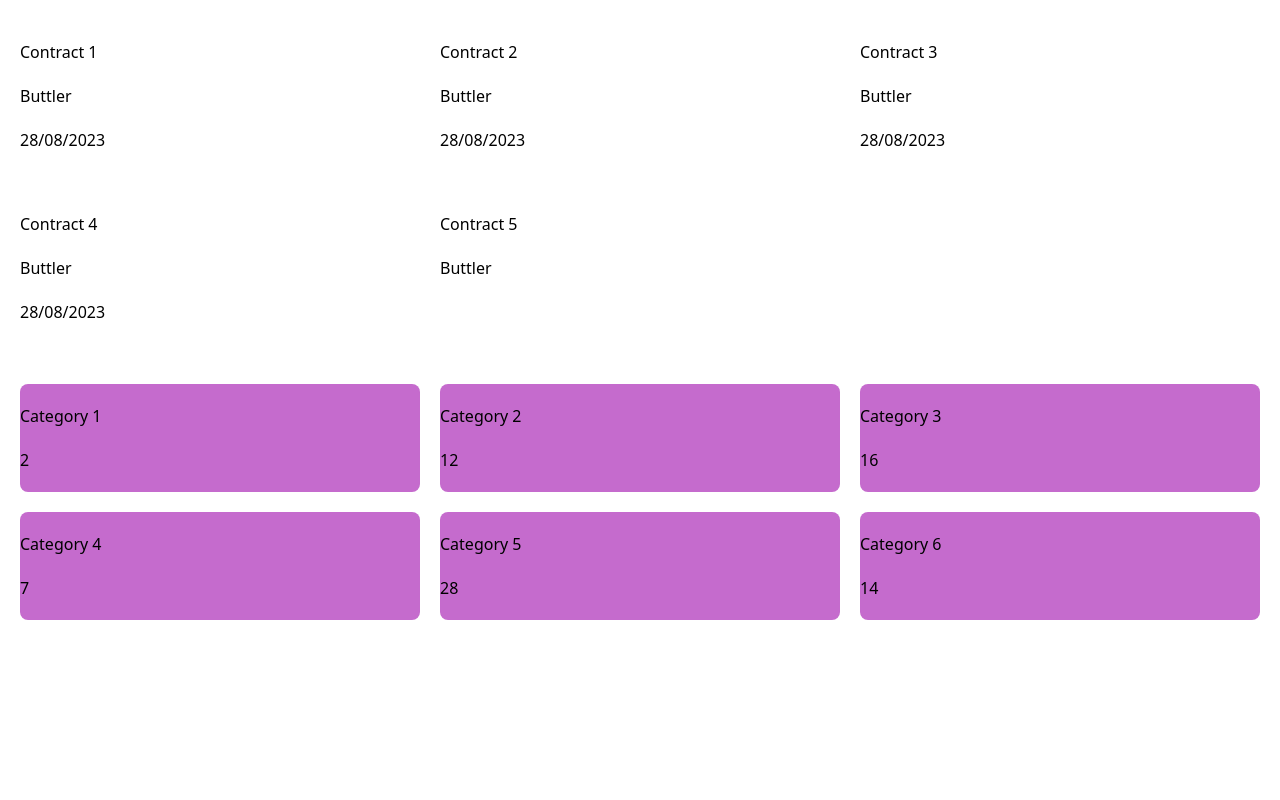
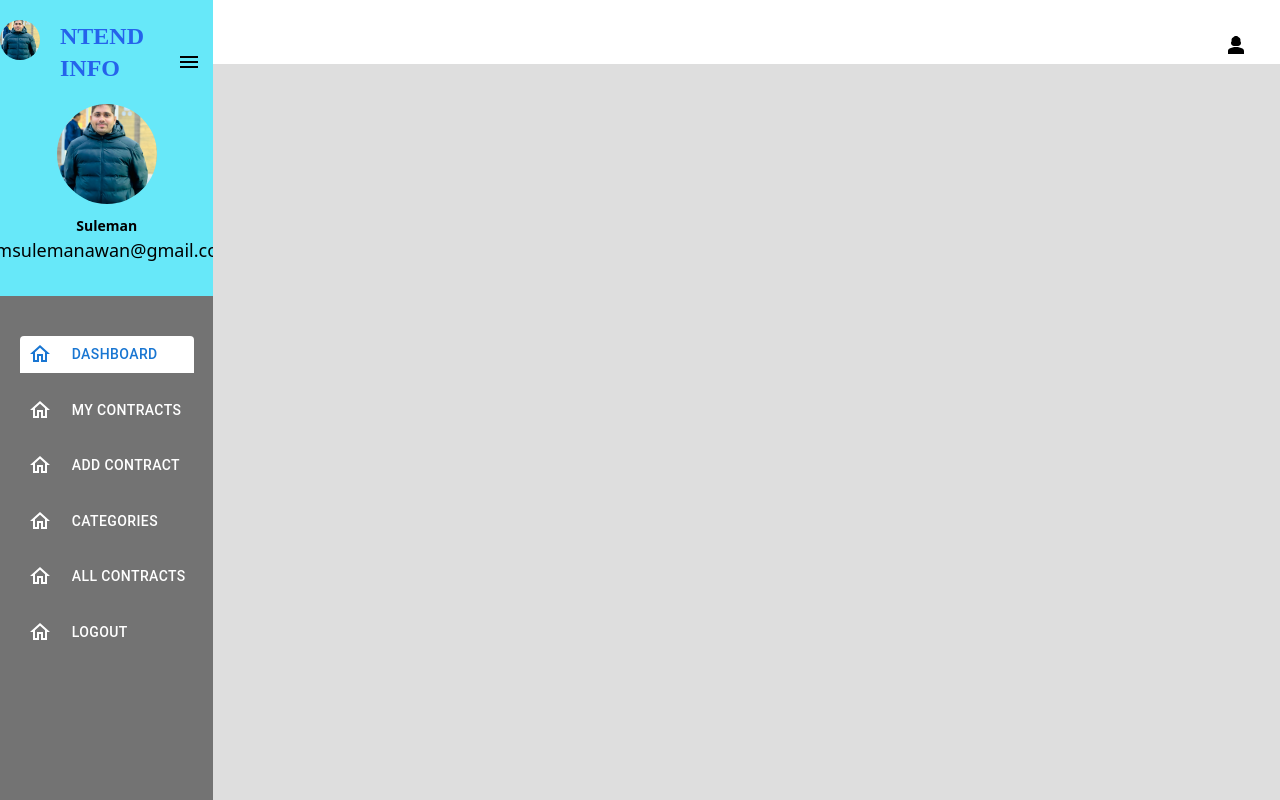
Before and after one commit to muhammad-suleman-awan/ntend-app, a React (Create React App) app: page /dashboard in a window 1280 px wide. Built offline with nearby package versions, Linux system fonts and the light colour scheme.

Commit message:
App Outlet

```diff
--- a/src/App.js
+++ b/src/App.js
@@ -23,28 +23,31 @@ function App() {
   return (
     <Router>
       <Routes>
-        <Route path="/app" element={<AppWrapper />}>
-          <Route path="/app/dashboard" element={<DashboardIndex />}></Route>
-          <Route path="/app/profile" element={<ProfileIndex />}></Route>
-          <Route path="/app/Screen2Index" element={<Screen2Index />}></Route>
-          <Route path="/app/Screen3Index" element={<Screen3Index />}></Route>
-          <Route path="/app/CategoryScreenIndex" element={<CategoryScreenIndex />}></Route>
-          <Route path="/app/IndexScreen5" element={<IndexScreen5 />}></Route>
-          <Route path="/app/Screen6Index" element={<Screen6Index />}></Route>
+        <Route path="/dashboard" element={<AppWrapper />}>
+          <Route
+            path="/dashboard/dashborady1"
+            element={<CardBodyMainDashBorad />}
+          ></Route>
+          <Route
+            path="/dashboard/Contract"
+            element={<Screen2Index></Screen2Index>}
+          ></Route>
+          <Route path="/dashboard/addContract" element={<Screen3Index />} />
+          <Route
+            path="/dashboard/Categories"
+            element={<CategoryScreenIndex />}
+          />
+          <Route path="/dashboard/AllContracts" element={<IndexScreen5 />} />
+          <Route path="/dashboard/profile" element={<Screen6Index />} />
+          <Route path="/dashboard/profileset" element={<ProfileIndex />} />
+        </Route>
+        <Route index element={<StartUpLogin />} />
+        <Route path="/logout" element={<StartUpLogin />} />
+        <Route path="/signUpPage" element={<Signup />} />
+        <Route path="/gotoSignUp" element={<StartUpLogin />} />
 
 
-
-        </Route>
-        <Route index element={<StartUpLogin />} />
-        <Route path="/signUpPage" element={<Signup />}></Route>
-        <Route path="/logoutpage" element={<StartUpLogin />}></Route>
-        <Route
-          path="/gotoSignUp"
-          element={<StartUpLogin></StartUpLogin>}
-        ></Route>
-        <Route path="/dashboard" element={<DashboardIndex />}></Route>
-
-        {/* <Route path="/DashboardBodymain"  element={ <CardBodyMainDashBorad></CardBodyMainDashBorad>}></Route> */}
+        {/* <Route path="/dashboard" element={<DashboardIndex />}></Route> */}
       </Routes>
     </Router>
   );
--- a/src/Components/AppWrapper.js
+++ b/src/Components/AppWrapper.js
@@ -1,17 +1,26 @@
 import React from "react";
-import { Outlet } from "react-router-dom";
+import { Outlet, useNavigate } from "react-router-dom";
 import DrawerBoard from "./dashboard/Drawer_bashboard";
 import HeaderIcon from "./dashboard/headerIcon";
+import { Button, IconButton } from "@mui/material";
 
 const AppWrapper = () => {
+  const profilesetting = useNavigate();
+
   return (
     <div className="h-screen grid grid-cols-12">
       <div className="col-span-2 h-screen bg-[#737373]">
         <DrawerBoard></DrawerBoard>
       </div>
       <div className="col-span-10 h-screen bg-[#dedede] ">
-        <div className="flex justify-end pr-5 h-16 place-content-center bg-white 	pt-5	">
-          <HeaderIcon></HeaderIcon>
+        <div className="flex justify-end pr-5 h-16 place-content-center bg-white 	pt-5 	">
+
+        <IconButton size="large" edge="start" color="inherit" className="border-2 border-red-400 color-black"
+            onClick={()=>profilesetting("/dashboard/profileset")}
+            >
+                <HeaderIcon></HeaderIcon>
+            </IconButton>
+
         </div>
         <div className="bg-[#dedede] ">
           <Outlet />
--- a/src/Components/dashboard/Avatar.js
+++ b/src/Components/dashboard/Avatar.js
@@ -13,8 +13,8 @@ const AvatarPic = ({name,email}) => {
         src={pic}
         sx={{ width: 100, height: 100 }}
       />
-      <span className="text-black-600 text-sm font-bold pt-3  	">{name}</span>
-      <span className="text-black-600 text-lg   	">{email}</span>
+      <span className="text-black-600 text-sm font-bold pt-3  flex justify-center">{name}</span>
+      <span className="text-black-600 text-lg   flex justify-center	">{email}</span>
     </div>
   );
 };
--- a/src/Components/dashboard/Body_DashBoard.js
+++ b/src/Components/dashboard/Body_DashBoard.js
@@ -6,8 +6,12 @@ import HomeOutlinedIcon from "@mui/icons-material/HomeOutlined";
 import { useNavigate } from "react-router-dom";
 
 const BodyDashBoard = () => {
-const navigate = useNavigate()
-  const goto = useNavigate();
+const navigate = useNavigate();
+  const Contract = useNavigate();
+  const addContract = useNavigate();
+  const Categories = useNavigate();
+  const AllContracts =useNavigate();
+  const logout = useNavigate();
   const buttons = [
 
     <Button
@@ -15,6 +19,7 @@ const navigate = useNavigate()
       key="one"
       className=" gap-5"
       sx={{ display: "flex", justifyContent: "flex-start", background: "white" }}
+      onClick={()=>navigate("/dashboard/dashborady1")}
     >
       <HomeOutlinedIcon></HomeOutlinedIcon>
       Dashboard
@@ -24,16 +29,17 @@ const navigate = useNavigate()
       sx={{ color: "white", display: "flex", justifyContent: "flex-start" }}
       className="gap-5 flex justify-start"
       variant="text"
-      onClick={()=>goto('/logoutpage')}
+      onClick={()=>Contract('/dashboard/Contract')}
     >
       <HomeOutlinedIcon></HomeOutlinedIcon>
-      Add Contracts
+      MY Contracts
     </Button>,
     <Button
       key="three"
       sx={{ color: "white", display: "flex", justifyContent: "flex-start" }}
       className="gap-5 flex justify-start"
       variant="text"
+      onClick={()=>addContract('/dashboard/addContract')}
     >
       <HomeOutlinedIcon></HomeOutlinedIcon>
       Add Contract
@@ -43,6 +49,7 @@ const navigate = useNavigate()
       sx={{ color: "white", display: "flex", justifyContent: "flex-start" }}
       className="gap-5"
       variant="text"
+      onClick={()=>Categories('/dashboard/Categories')}
     >
       <HomeOutlinedIcon></HomeOutlinedIcon>
       Categories
@@ -52,6 +59,7 @@ const navigate = useNavigate()
       sx={{ color: "white", display: "flex", justifyContent: "flex-start" }}
       className="gap-5"
       variant="text"
+      onClick={()=>AllContracts('/dashboard/AllContracts')}
     >
       <HomeOutlinedIcon></HomeOutlinedIcon>
       All Contracts
@@ -61,8 +69,8 @@ const navigate = useNavigate()
       sx={{ color: "white", display: "flex", justifyContent: "flex-start" }}
       className="gap-5"
       variant="text"
-      onClick={() => goto("/logoutpage")}
-    >
+      onClick={()=>{logout('/logout')}}
+     >
       <HomeOutlinedIcon></HomeOutlinedIcon>
       Logout
     </Button>
--- a/src/Components/dashboard/Drawer_bashboard.js
+++ b/src/Components/dashboard/Drawer_bashboard.js
@@ -4,8 +4,10 @@ import pic from "../pic.jpg";
 import MenuIcon from "@mui/icons-material/Menu";
 import BodyDashBoard from "./Body_DashBoard";
 import AvatarPic from "./Avatar";
+import { useNavigate } from "react-router-dom";
 
 const DrawerBoard = () => {
+  const profile = useNavigate();
   return (
     <div>
       <div>
@@ -18,7 +20,9 @@ const DrawerBoard = () => {
             >
               NTEND INFO
             </span>
-            <IconButton size="large" edge="start" color="inherit">
+            <IconButton size="large" edge="start" color="inherit"
+            onClick={()=>profile("/dashboard/profile")}
+            >
               <MenuIcon >  </MenuIcon>
             </IconButton>
           </div>
--- a/src/Components/login/loginScreen.js
+++ b/src/Components/login/loginScreen.js
@@ -60,7 +60,7 @@ const StartUpLogin = () => {
           <Button variant="contained" className="w-5/12 rounded-2xl	"
           onClick={() => signinGoto("/dashboard")}
           >
-            <span className=" font-light">Signin</span>
+            <span className=" font-light">Sign-in</span>
           </Button>
           <Button variant="text" className="w-3/12"
            onClick={() => goto("/signUpPage")}
--- a/src/Components/login/signup.js
+++ b/src/Components/login/signup.js
@@ -32,7 +32,7 @@ const Signup = () => {
               src={pic}
               sx={{ width: 100, height: 100 }}
             />
-            <span className="text-blue-600 text-sm font-bold  	">
+            <span className="text-blue-600 text-sm font-bold flex justify-center 	">
               Profile Picture
             </span>
           </div>
```
